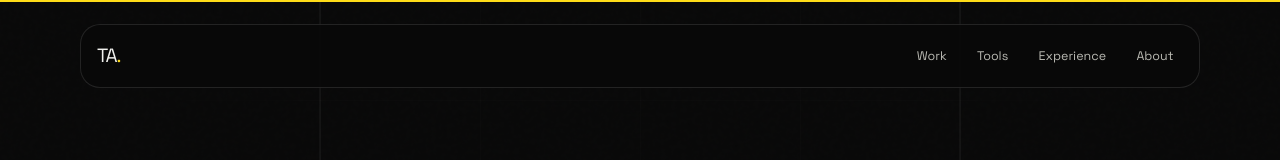
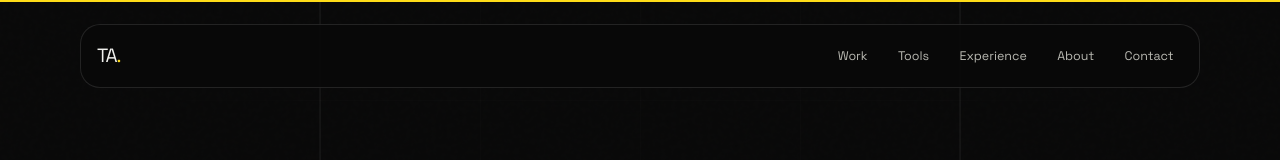
Before and after one commit to pandeYtushal/Portfolio2, a React (Vite) app: page / in a window 1280 px wide. Shown: the top 160 px of the page. Built offline with nearby package versions, Linux system fonts and the light colour scheme.

Commit message:
add contact navigation link

```diff
--- a/src/components/Navbar.tsx
+++ b/src/components/Navbar.tsx
@@ -1,7 +1,7 @@
 import { useEffect, useState } from "react";
 import { AnimatePresence, m, useReducedMotion, useScroll } from "motion/react";
 import { springs, stagger } from "../motion.theme";
-const links = [{ label: "Work", href: "#projects" }, { label: "Tools", href: "#tools" }, { label: "Experience", href: "#experience" }, { label: "About", href: "#about" }];
+const links = [{ label: "Work", href: "#projects" }, { label: "Tools", href: "#tools" }, { label: "Experience", href: "#experience" }, { label: "About", href: "#about" }, { label: "Contact", href: "#contact" }];
 export default function Navbar() {
   const [hidden, setHidden] = useState(false), [menu, setMenu] = useState(false), [active, setActive] = useState("home");
   const { scrollYProgress } = useScroll();
```
